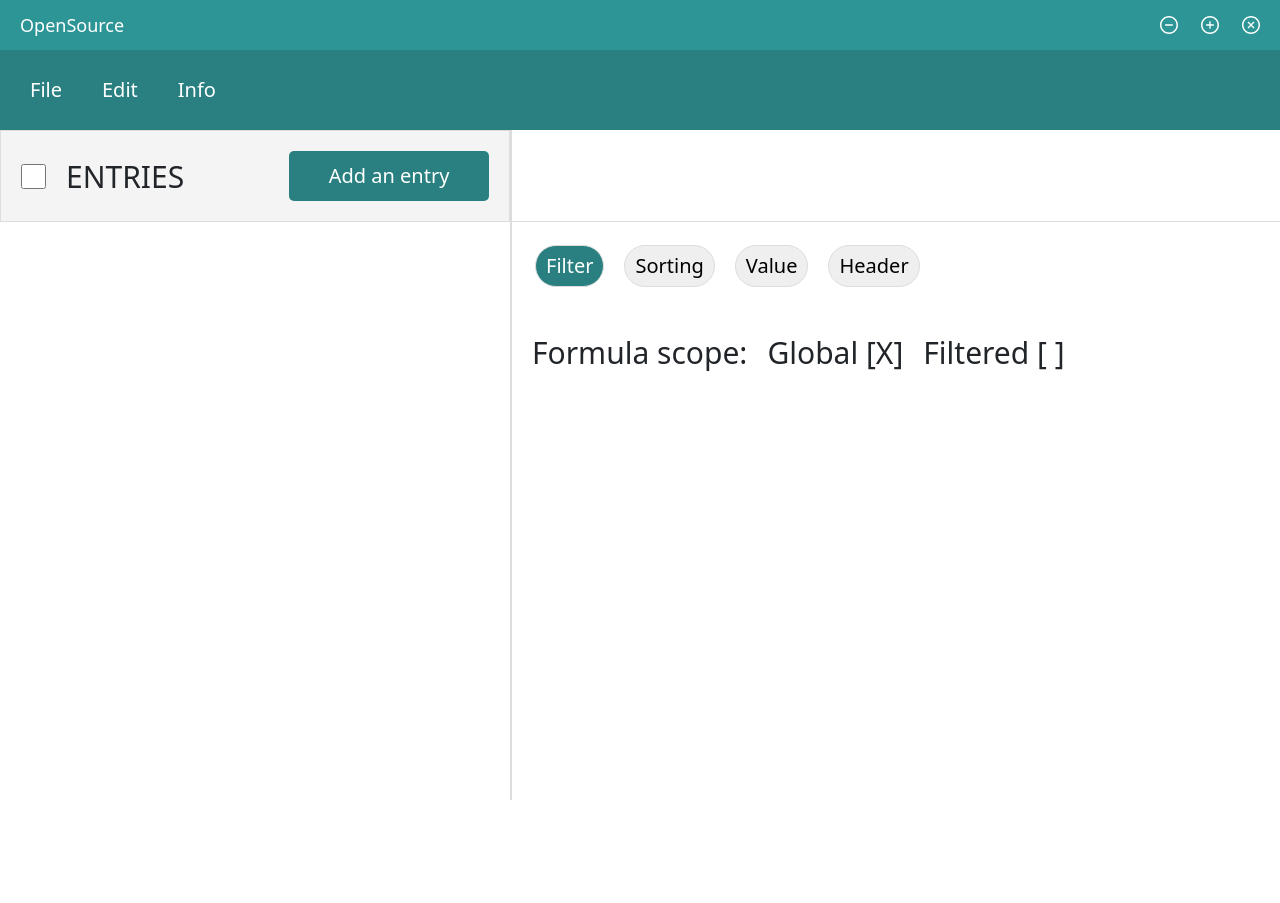
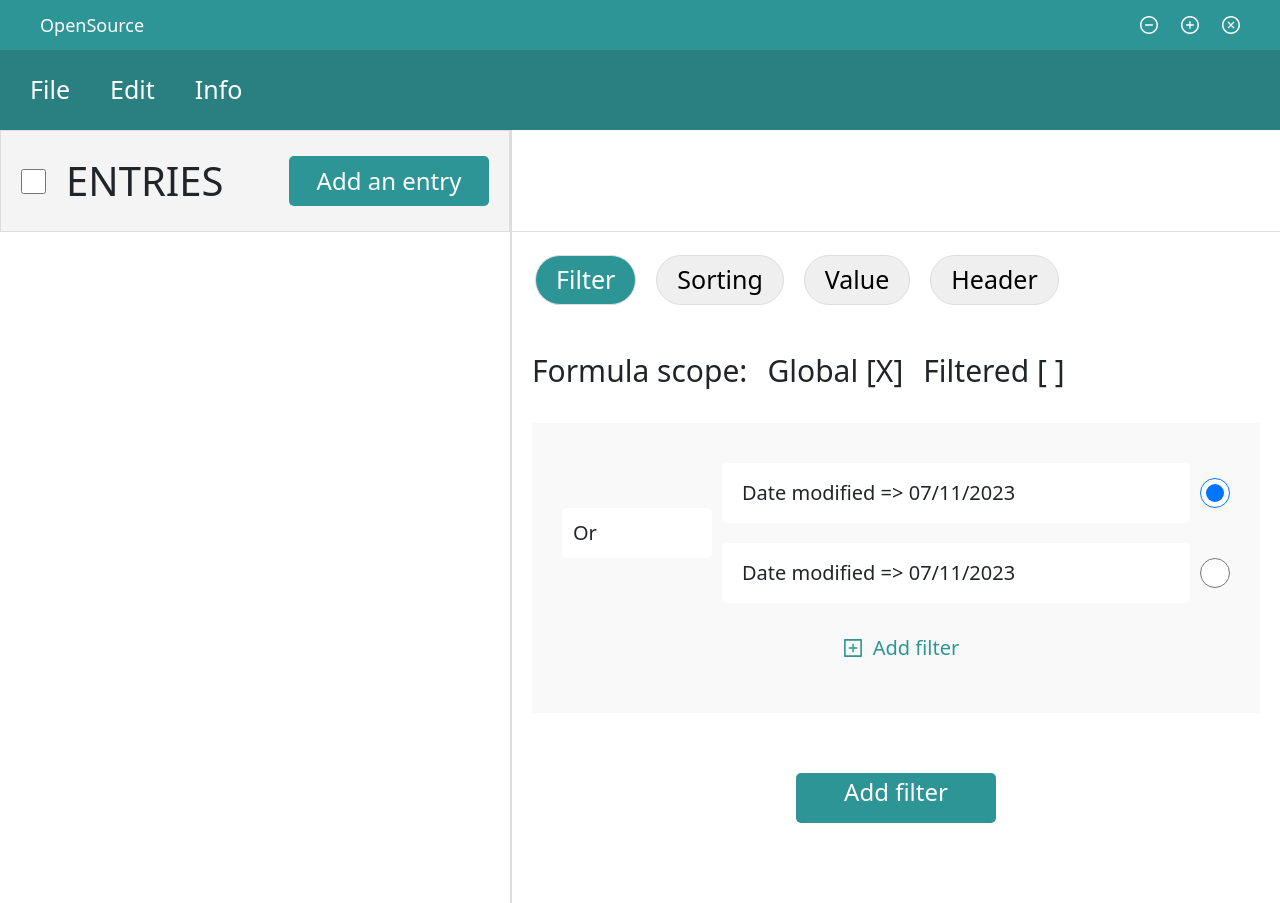
Before and after one commit to GregorGT/RuNo, a React (Vite) app: page / in a window 1280 px wide. Before the commit the page ends 800 px from the top, so only its background shows below. Built offline with nearby package versions, Linux system fonts and the light colour scheme.

Commit message:
[add] filter tab

```diff
--- a/src/App.scss
+++ b/src/App.scss
@@ -8,7 +8,35 @@
     flex-direction: row;
   }
 
+  .add-btn {
+    background-color: var(--primary-700-main, #004c40);
+    border-radius: 5px;
+    border: 0;
+    color: white;
+    font-size: 24px;
+    font-weight: 400;
+    width: 200px;
+    height: 50px;
+    margin-left: auto;
+  }
+
   .cursor-pointer {
     cursor: pointer;
   }
+  .flex {
+    display: flex;
+  }
+  .flex-1 {
+    flex: 1;
+  }
+  .flex-col {
+    display: flex;
+    flex-direction: column;
+  }
+  .items-center {
+    align-items: center;
+  }
+  .justify-center {
+    justify-content: center;
+  }
 }
--- a/src/components/Components.scss
+++ b/src/components/Components.scss
@@ -4,14 +4,16 @@
   align-items: center;
   justify-content: space-between;
   background: var(--primary-700-main, #004c40);
+  color: white;
   font-size: 18px;
-  color: white;
+  font-weight: 400;
   width: 100%;
   height: 50px;
   .icons {
     display: flex;
     justify-content: space-between;
     width: 100px;
+    margin-right: 20px;
   }
 }
 
@@ -21,6 +23,7 @@
   background: var(--primary-800, #2a8080);
   height: 80px;
   padding: 10px;
+  font-size: 25px;
   span {
     cursor: pointer;
     padding: 20px;
@@ -30,7 +33,7 @@
 
 .entries {
   min-width: 40%;
-  font-size: 30px;
+  font-size: 40px;
   border-right: 2px solid var(--black-300);
   min-height: calc(100vh - 130px);
 
@@ -47,17 +50,6 @@
       &:checked {
         background-color: black;
       }
-    }
-
-    .add {
-      background-color: #2a8080;
-      color: white;
-      border-radius: 5px;
-      border: 0;
-      width: 200px;
-      height: 50px;
-      font-size: 20px;
-      margin-left: auto;
     }
   }
   .boxes {
@@ -104,7 +96,7 @@
   flex: 1;
   .top-space {
     width: 100%;
-    height: 92px;
+    height: 102px;
     border-bottom: 1px solid var(--black-300);
   }
   .tab-component {
@@ -117,24 +109,63 @@
       padding: 3px;
       margin-bottom: 20px;
       .header-button {
+        border: 1px solid var(--black-300);
         border-radius: 30px;
+        font-size: 25px;
         margin-right: 20px;
-        padding-right: 10px;
-        padding-left: 10px;
-        padding-top: 5px;
-        padding-bottom: 5px;
-        border: 1px solid var(--black-300);
+        padding: 5px 20px 5px 20px;
         &.active {
-          background-color: #2a8080;
+          background-color: var(--primary-700-main, #004c40);
           color: white;
         }
       }
     }
     .filter {
+      display: flex;
+      flex-direction: column;
       .scope {
         font-size: 30px;
+        font-weight: 400;
+        margin-bottom: 30px;
         span {
           margin-right: 20px;
+        }
+      }
+      &-content {
+        display: flex;
+        flex-direction: column;
+        background: var(--black-50, #f9f9f9);
+        padding: 30px;
+        .filters {
+          display: flex;
+          flex-direction: row;
+          align-items: center;
+          justify-content: space-between;
+          .or {
+            background: white;
+            border-radius: 5px;
+            width: 150px;
+            padding: 10px 11px 10px 11px;
+          }
+          input {
+            width: 30px;
+            height: 30px;
+          }
+          .modified {
+            flex: 1;
+            background-color: white;
+            padding: 15px 20px 15px 20px;
+            border-radius: 5px;
+            width: 100%;
+            margin: 10px;
+          }
+        }
+        .add-filter {
+          display: flex;
+          justify-content: center;
+          color: var(--primary-700-main, #004c40);
+          font-weight: 500;
+          margin: 20px;
         }
       }
     }
--- a/src/components/Entries.tsx
+++ b/src/components/Entries.tsx
@@ -18,7 +18,7 @@ export default function Entries() {
       <div className='entries-header'>
         <input type='checkbox' />
         <span>ENTRIES</span>
-        <button className='add'>Add an entry</button>
+        <button className='add-btn'>Add an entry</button>
       </div>
       <div className='boxes'>
       {/* {boxes?.map(item =>
--- a/src/components/Header.tsx
+++ b/src/components/Header.tsx
@@ -4,7 +4,7 @@ import './Components.scss'
 export default function Header() {
   return (
     <div className="header px-3">
-      <span>OpenSource</span>
+      <span className="mx-3">OpenSource</span>
       <div className="icons">
         <MinusCircleOutlined className="cursor-pointer" />
         <PlusCircleOutlined className="cursor-pointer" />
--- a/src/components/TabComponent/Filter.tsx
+++ b/src/components/TabComponent/Filter.tsx
@@ -1,4 +1,8 @@
+import { PlusSquareOutlined } from "@ant-design/icons"
+import { useState } from "react"
+
 const Filter = () => {
+  const [isChecked, setIsChecked] = useState(true)
   return (
     <div className="filter">
       <div className="scope">
@@ -6,6 +10,36 @@ const Filter = () => {
         <span>Global [X]</span>
         <span>Filtered [ ]</span>
       </div>
+      <div className="filter-content">
+        <div className="filters">
+          <span className="or">Or</span>
+          <div className="flex-1">
+            <div className="flex items-center">
+              <span className="modified">Date modified ={`>`} 07/11/2023</span>
+              <input
+                checked={isChecked}
+                type="radio"
+                value="option1"
+                onChange={() => setIsChecked(true)}
+              />
+            </div>
+            <div className="flex items-center">
+              <span className="modified">Date modified ={`>`} 07/11/2023</span>
+              <input
+                checked={!isChecked}
+                type="radio"
+                value="option2"
+                onChange={() => setIsChecked(false)}
+              />
+            </div>
+          </div>
+        </div>
+        <div className="add-filter">
+          <PlusSquareOutlined className="mx-2" />
+          Add filter
+        </div>
+      </div>
+      <button className='add-btn mx-auto my-5'>Add filter groups</button>
     </div>
   )
 }
```
